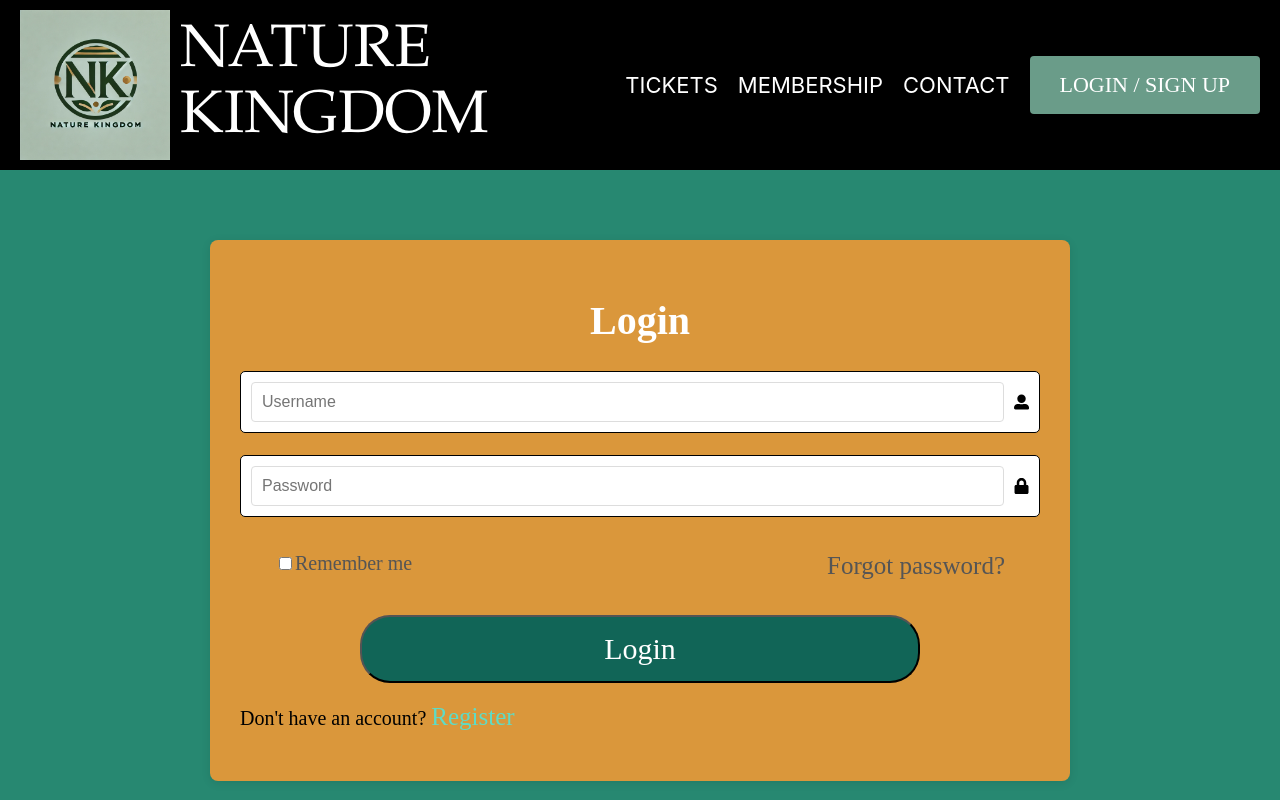
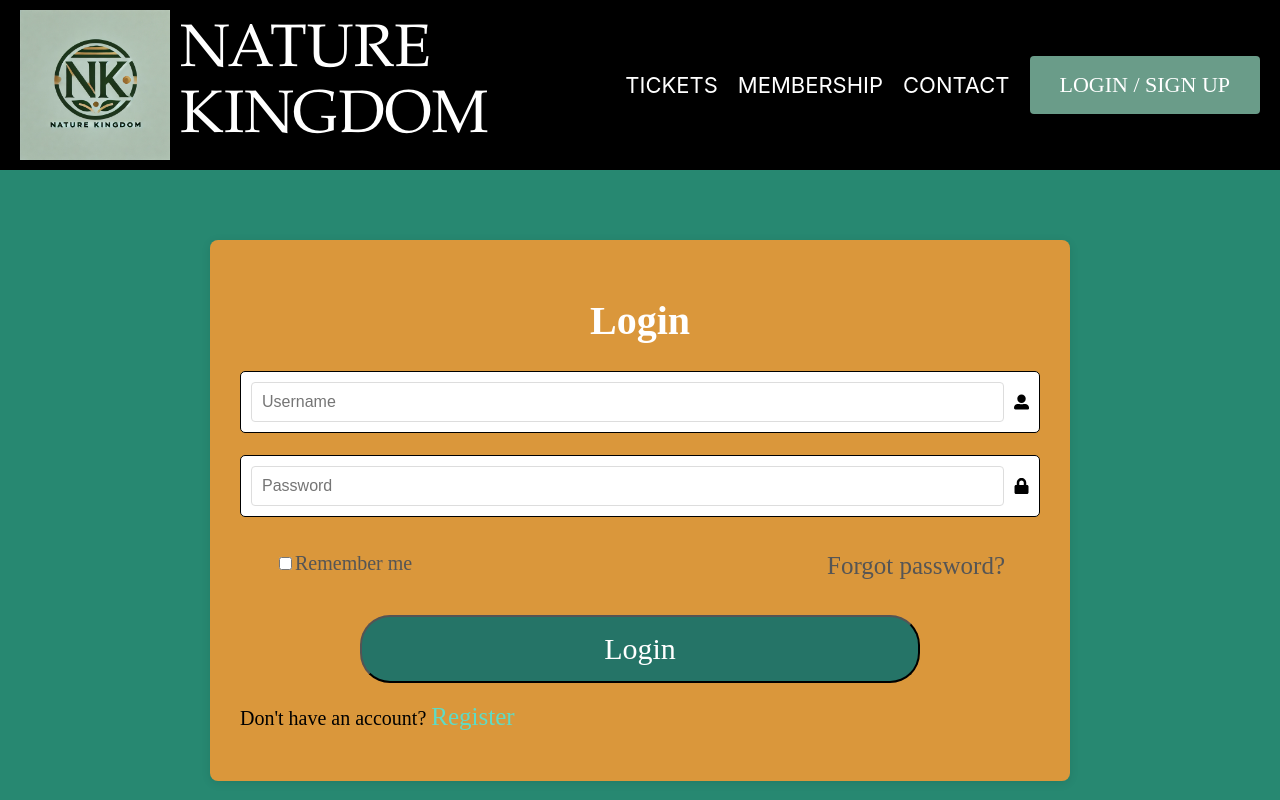
Before and after one commit to AngelSaravia/Nature_Kingdom, a React (Vite) app in the folder client/: page /login in a window 1280 px wide. In both pictures the pointer is over the button "Login". Shown: the top 800 px of the page. Built offline with nearby package versions, Linux system fonts and the light colour scheme.

Commit message:
login hover color change

```diff
--- a/client/src/pages/login/login.css
+++ b/client/src/pages/login/login.css
@@ -56,6 +56,11 @@ a {
   font-family: serif;
 
 }
+
+.login_button button:hover{
+  background-color: #257467;
+}
+
 .login_button {
   display: flex;
   justify-content: center;
```
